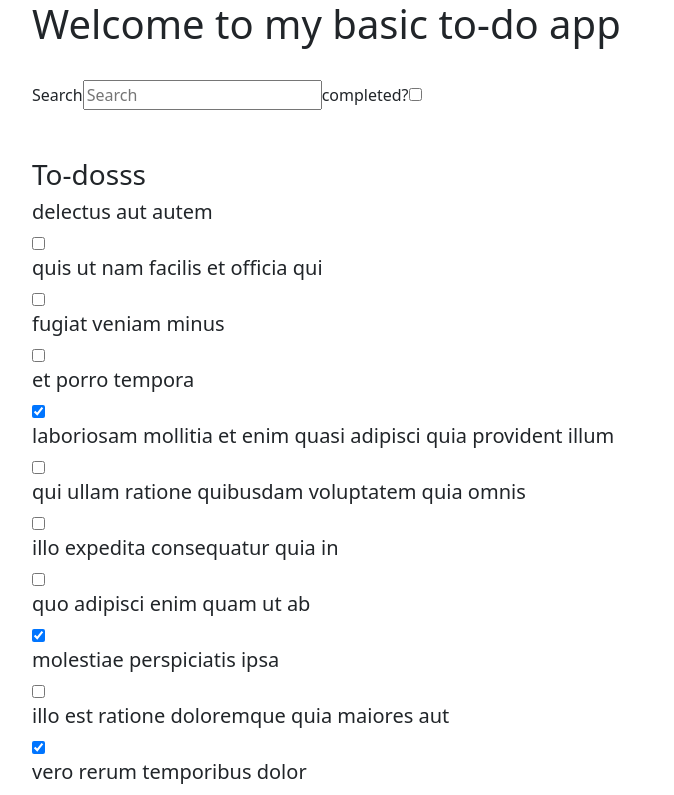
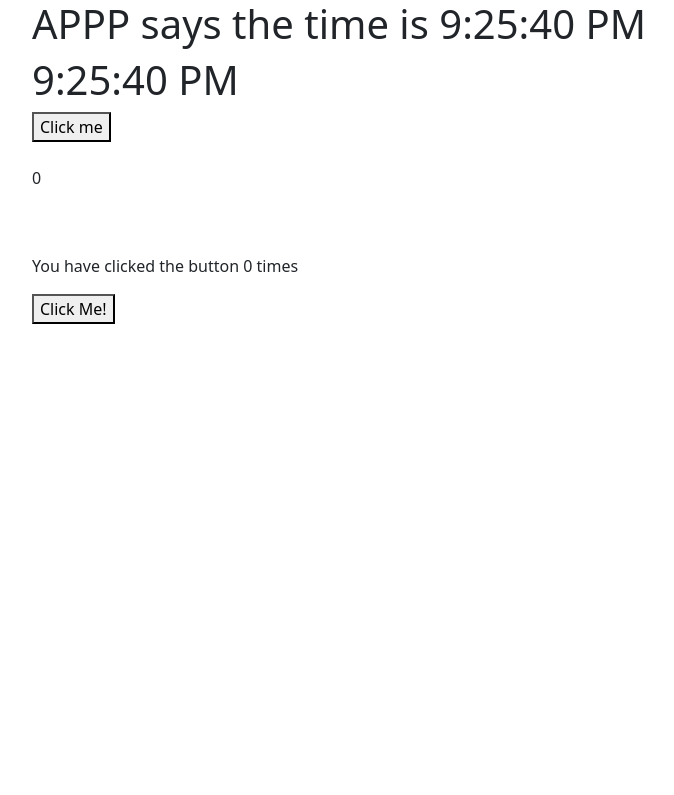
Before and after one commit to savannahvaith/InfoSys-FrontEnd, a React (Create React App) app in the folder my-app/: page / in a window 1280 px wide. Shown: the top 795 px of the page, without its empty margins (50-724 px from the left). Built offline with nearby package versions, Linux system fonts and the light colour scheme.

Commit message:
added react-router-dom

```diff
--- a/my-app/package.json
+++ b/my-app/package.json
@@ -8,6 +8,7 @@
     "@testing-library/user-event": "^12.8.3",
     "react": "^17.0.2",
     "react-dom": "^17.0.2",
+    "react-router-dom": "^5.2.0",
     "react-scripts": "4.0.3",
     "web-vitals": "^1.1.2"
   },
--- a/my-app/src/App.js
+++ b/my-app/src/App.js
@@ -12,10 +12,14 @@ import Counter from "./Components/05-States/AddingState/Counter";
 import UncontrolledInput from './Components/06-Forms/UncontrolledInput';
 import ControlledInput from "./Components/06-Forms/ControlledInput";
 import SearchList from "./Components/07-LiftingStates/SearchStates/SearchList";
+import FunctionClock from "./Components/08-Hooks/FunctionClock";
 
 const App =()=> {
+  const date = new Date().toLocaleTimeString();
   return (
     <div className="container">
+
+      <h1>APPP says the time is {date}</h1>
       {/* <MyFirstComponent/> */}
       {/* <MySecondComponent/> */}
       {/* <MyMain/> */}
@@ -28,7 +32,8 @@ const App =()=> {
       {/* <Counter/> */}
       {/* <UncontrolledInput/> */}
       {/* <ControlledInput/> */}
-      <SearchList/>
+      {/* <SearchList/> */}
+      <FunctionClock/>
 
 
 
--- a/my-app/src/Components/07-LiftingStates/SearchStates/SearchList.jsx
+++ b/my-app/src/Components/07-LiftingStates/SearchStates/SearchList.jsx
@@ -25,6 +25,7 @@ const SearchList=()=>{
                 checked={completed}
                 checkHandler={checkHandler}
 
+
             />
             <List data={list} query={search} completed={completed} />
         </>
--- /dev/null
+++ b/my-app/src/Components/08-Hooks/FunctionClock.jsx
@@ -0,0 +1,51 @@
+import { useEffect, useState } from "react";
+
+
+const FunctionClock =()=>{
+
+    const [time,setTime] = useState(new Date().toLocaleTimeString());
+
+    const [bool, setbool] = useState(false);
+
+    const [count, setCount] = useState(0);
+
+    const [moneyInBank,setMoneyInBank] =useState(0);
+    console.log(time);
+
+    useEffect(()=>{
+        console.log("will update time");
+            // setTimeout(tick,1000)
+
+            document.title = `Clicked ${count} times`;
+            // Replaces CWU
+            setMoneyInBank(count)
+            console.log("did update time");
+            return(() => console.log(`Final: ${count}`));
+
+    })
+
+    //Blank keep firing
+    // [] will fire once and only once
+    //[<value>] - will only fire when there is a chance to that value
+
+    const tick=()=>setTime(new Date().toLocaleTimeString());
+
+    return(
+        <>
+        <h1>{time}</h1>
+        <button onClick={()=>setbool(!bool)}>Click me</button>
+        <br />
+        <br />
+        <p>{moneyInBank}</p>
+        <br />
+        <br />
+        <p>You have clicked the button {count} times</p>
+            <button onClick={()=>setCount(count=>count+1)}>
+            Click Me!
+            </button>
+    </>
+    )
+
+}
+
+export default FunctionClock;
--- /dev/null
+++ b/my-app/src/Components/09-Routing/Home.jsx
@@ -0,0 +1,4 @@
+const Home = () => {
+    return <h1> Welcome to the website!</h1>
+}
+export default Home;
--- /dev/null
+++ b/my-app/src/Components/09-Routing/NotFound.jsx
@@ -0,0 +1,6 @@
+
+const NotFound=()=>{
+    return <h1>The page you are looking for can't be found!!!!</h1>
+}
+
+ export default NotFound
```
Also changed, not shown: my-app/src/Components/09-Routing/About.jsx (added, +21 -0 lines), my-app/src/Components/09-Routing/Director.jsx (added, +21 -0 lines), my-app/src/Components/09-Routing/Nav.jsx (added, +13 -0 lines), my-app/src/Components/09-Routing/Product.jsx (added, +10 -0 lines), my-app/src/Components/09-Routing/User.jsx (added, +11 -0 lines), 1 other file (tests, documents, lock files or other folders).
